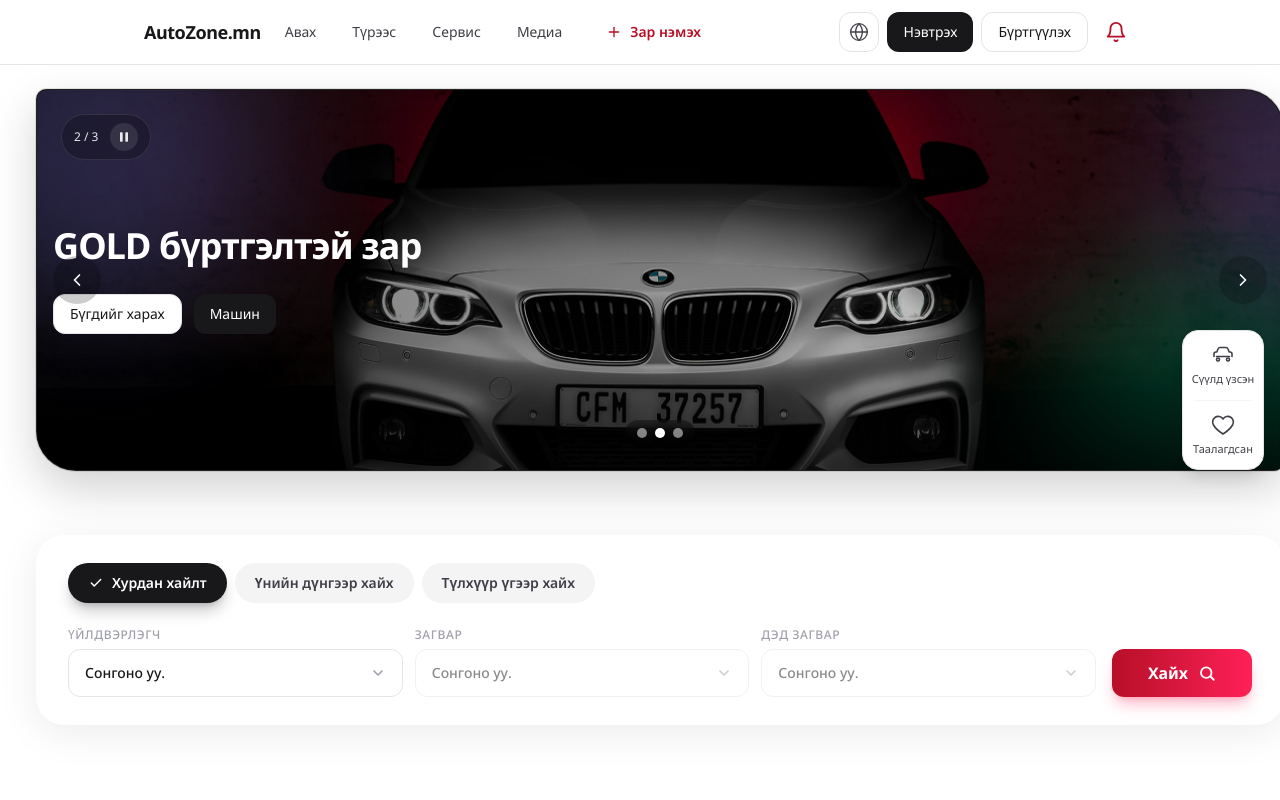
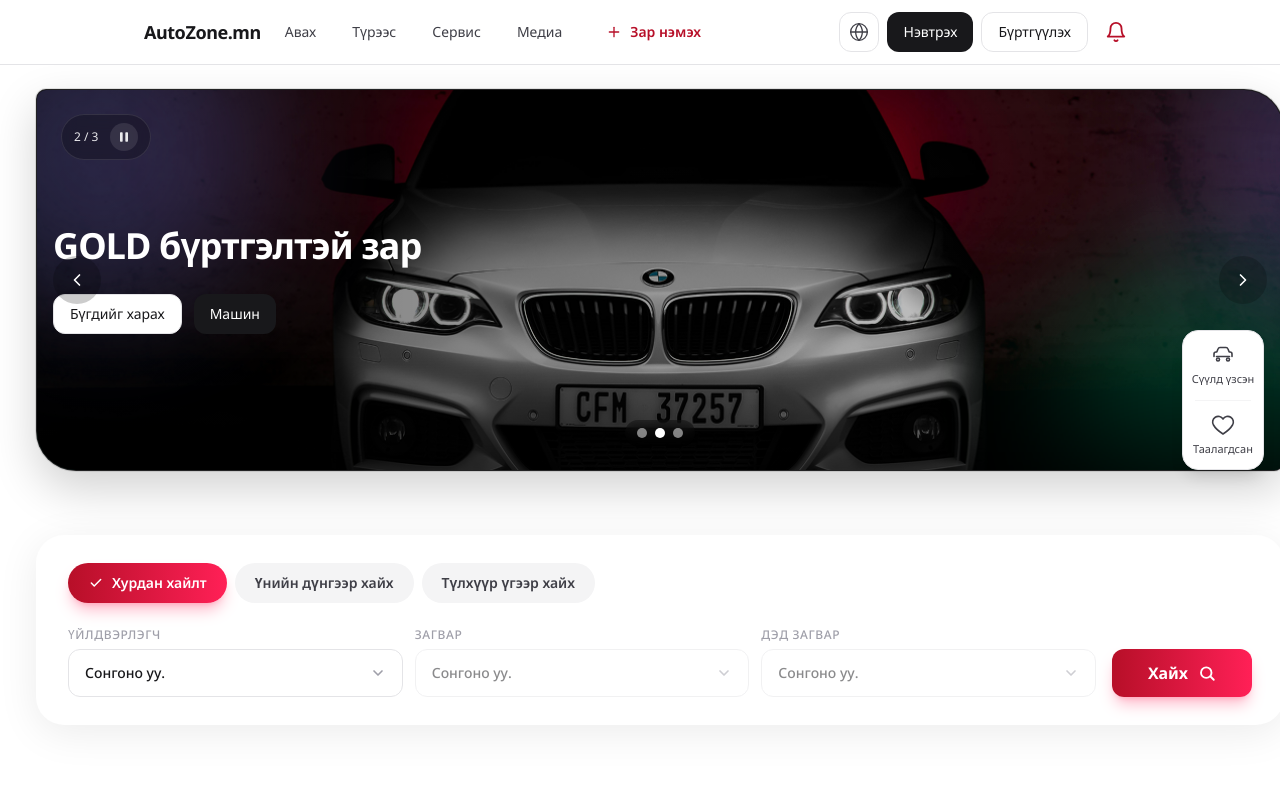
Before and after one commit to mgljack/autozone, a Next.js app: page / in a window 1280 px wide. Shown: the top 800 px of the page. Built offline with nearby package versions, Linux system fonts and the light colour scheme.

Commit message:
add new function

```diff
--- a/src/app/(main)/page.tsx
+++ b/src/app/(main)/page.tsx
@@ -360,8 +360,8 @@
                 className={[
                     "relative inline-flex items-center gap-2 rounded-full px-5 py-2.5 text-sm font-semibold transition-all duration-300",
                     quickTab === "quick"
-                      ? "bg-zinc-900 text-white shadow-lg shadow-zinc-900/25"
-                      : "bg-zinc-100 text-zinc-700 hover:bg-zinc-200 hover:text-zinc-900",
+                      ? "bg-gradient-to-r from-rose-600 to-rose-500 text-white shadow-lg shadow-rose-500/30"
+                      : "bg-zinc-100 text-zinc-700 hover:bg-gradient-to-r hover:from-rose-600 hover:to-rose-500 hover:text-white hover:animate-[shake_0.8s_ease-in-out]",
                 ].join(" ")}
               >
                   {quickTab === "quick" && (
@@ -387,8 +387,8 @@
                 className={[
                     "relative inline-flex items-center gap-2 rounded-full px-5 py-2.5 text-sm font-semibold transition-all duration-300",
                     quickTab === "budget"
-                      ? "bg-zinc-900 text-white shadow-lg shadow-zinc-900/25"
-                      : "bg-zinc-100 text-zinc-700 hover:bg-zinc-200 hover:text-zinc-900",
+                      ? "bg-gradient-to-r from-rose-600 to-rose-500 text-white shadow-lg shadow-rose-500/30"
+                      : "bg-zinc-100 text-zinc-700 hover:bg-gradient-to-r hover:from-rose-600 hover:to-rose-500 hover:text-white hover:animate-[shake_0.8s_ease-in-out]",
                 ].join(" ")}
               >
                   {quickTab === "budget" && (
@@ -414,8 +414,8 @@
                 className={[
                     "relative inline-flex items-center gap-2 rounded-full px-5 py-2.5 text-sm font-semibold transition-all duration-300",
                     quickTab === "keyword"
-                      ? "bg-zinc-900 text-white shadow-lg shadow-zinc-900/25"
-                      : "bg-zinc-100 text-zinc-700 hover:bg-zinc-200 hover:text-zinc-900",
+                      ? "bg-gradient-to-r from-rose-600 to-rose-500 text-white shadow-lg shadow-rose-500/30"
+                      : "bg-zinc-100 text-zinc-700 hover:bg-gradient-to-r hover:from-rose-600 hover:to-rose-500 hover:text-white hover:animate-[shake_0.8s_ease-in-out]",
                 ].join(" ")}
               >
                   {quickTab === "keyword" && (
--- a/src/app/globals.css
+++ b/src/app/globals.css
@@ -182,3 +182,16 @@
     transform: scale(1.15);
   }
 }
+
+/* Shake animation for button hover */
+@keyframes shake {
+  0%, 100% {
+    transform: translateX(0);
+  }
+  10%, 30%, 50%, 70%, 90% {
+    transform: translateX(-2px);
+  }
+  20%, 40%, 60%, 80% {
+    transform: translateX(2px);
+  }
+}
```
